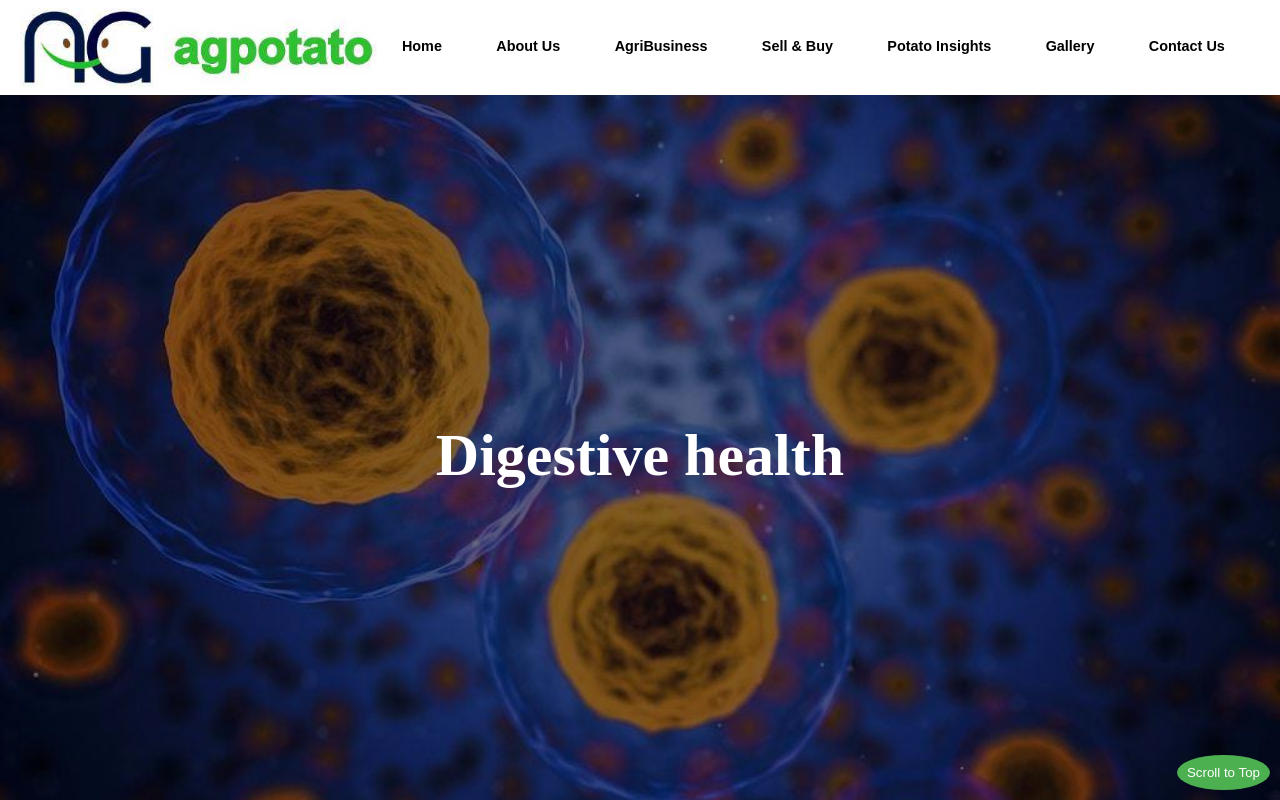
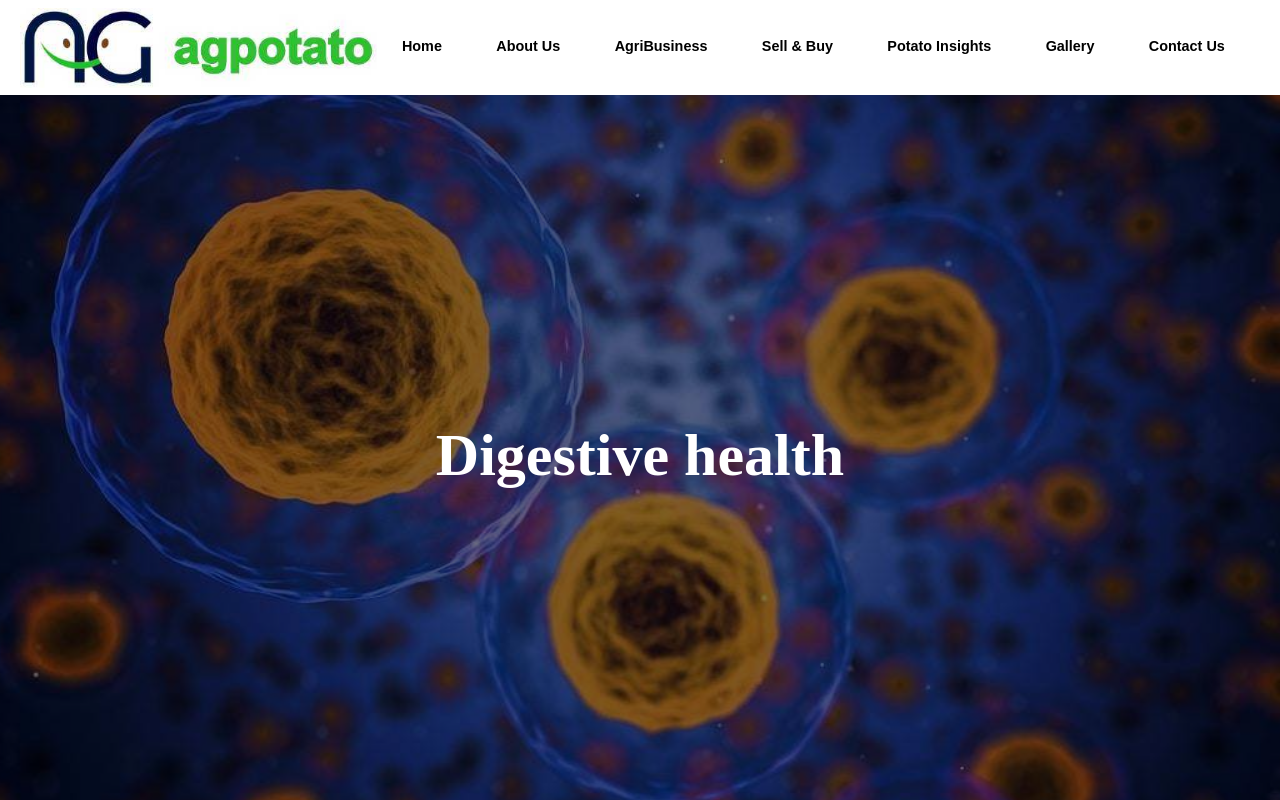
Before and after one commit to Shravan553/test, a Next.js app: page /components/Insight/Nutrition/Nutribenefit/Digestive in a window 1280 px wide. Shown: the top 800 px of the page. Built offline with nearby package versions, Linux system fonts and the light colour scheme.

Commit message:
Replace existing code with new project

```diff
--- a/src/app/components/AgriBussiness/Meetthefarmer/page.tsx
+++ b/src/app/components/AgriBussiness/Meetthefarmer/page.tsx
@@ -6,7 +6,7 @@ import Footer from "../../../Footer/Footer";
 import NavbarTYP from "../../../Navbar/NavbarTYP";
 import Image from 'next/image'; // Importing Image from next/image
 import styles from './Meetthefarmer.module.css';
-// import SC from '../../../Scroll/scroll';
+import SC from '../../../Scroll/scroll';
 
 
 const Meetfarmer: React.FC = () => {
@@ -157,7 +157,7 @@ const Meetfarmer: React.FC = () => {
 
 
       {/* Business Description Section */}
-      {/* <SC/> */}
+      <SC/>
       <Footer />
     </div>
   );
--- a/src/app/components/Insight/Nutrition/Nutribenefit/Digestive/page.tsx
+++ b/src/app/components/Insight/Nutrition/Nutribenefit/Digestive/page.tsx
@@ -5,11 +5,10 @@ import Image from 'next/image'; // Use Next.js's Image component for optimized i
 import styles from './digestive.module.css'; // Scoped styles import
 import Footer from '../../../../../Footer/Footer';
 import Navbar from '../../../../../Navbar/NavbarTYP';
+import Scroll from '../../../../../Scroll/scroll';
 
-// Scroll to top function
-const scrollToTop = () => {
-  window.scrollTo({ top: 0, behavior: 'smooth' });
-};
+
+
 
 const Digestive = () => {
   useEffect(() => {
@@ -73,11 +72,8 @@ const Digestive = () => {
         </div>
       </section>
 
-      {/* Scroll to Top Button */}
-      <button onClick={scrollToTop} className={styles.scrollToTop}>
-        Scroll to Top
-      </button>
 
+<Scroll/>
       <Footer />
     </div>
   );
--- a/src/app/components/Insight/Recipes/Food/Rost/page.tsx
+++ b/src/app/components/Insight/Recipes/Food/Rost/page.tsx
@@ -7,7 +7,7 @@ import Image from "next/image";
 import styles from "./rost.module.css";
 import Navbar from "../../../../../Navbar/NavbarTYP";
 import Footer from "../../../../../Footer/Footer";
-import Link from "next/link";
+import Scroll from '../../../../../Scroll/scroll';
 
 
 const Rost: React.FC = () => {
@@ -182,7 +182,7 @@ const Rost: React.FC = () => {
           ))}
         </motion.ol>
       </section>
-      {/* <Scroll/> */}
+      <Scroll/>
       <Footer/>
     </div>
   );
```
Also changed, not shown: src/app/components/Insight/Nutrition/Nutribenefit/Imune/page.tsx (+3 -8 lines).
